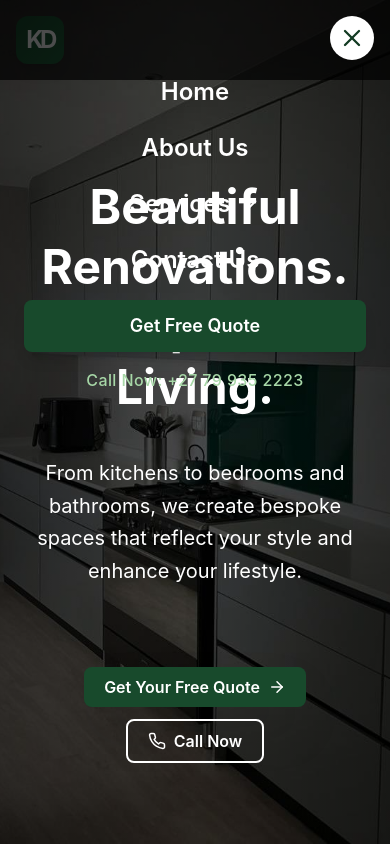
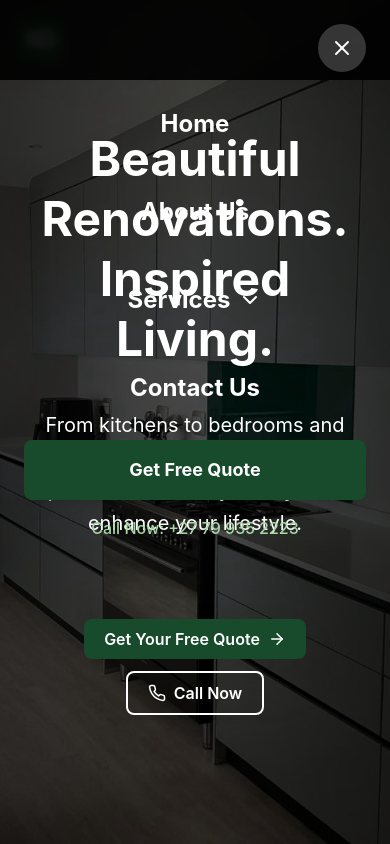
Before and after one commit to cloudmzansi/Kitchen-Designs-Interiors, a React (Vite) app: page / in a window 390 px wide. Both pictures are taken after a click on the button 354 px from the left and 40 px from the top of the page. Shown: the top 844 px of the page. Built offline with nearby package versions, Linux system fonts and the light colour scheme.

Commit message:
Fix mobile issues: desktop phone visibility, hero height, carousel swipe, mobile menu styling

```diff
--- a/src/components/Header.tsx
+++ b/src/components/Header.tsx
@@ -113,8 +113,8 @@ const Header = () => {
 
           {/* Contact Info & CTA */}
           <div className="hidden lg:flex items-center space-x-6">
-            <a href="tel:+27799352223" className="flex items-center space-x-2 font-semibold transition-colors duration-300 text-white">
-              <Phone size={16} className="text-white" />
+            <a href="tel:+27799352223" className={`flex items-center space-x-2 font-semibold transition-colors duration-300 ${phoneTextClasses}`}>
+              <Phone size={16} className={isScrolled ? 'text-forest-600' : 'text-white'} />
               <span>+27 79 935 2223</span>
             </a>
             <a
@@ -137,34 +137,101 @@ const Header = () => {
 
         {/* Mobile Menu */}
         {isMenuOpen && (
-          <div className="fixed inset-0 z-50 bg-black bg-opacity-70 flex flex-col">
-            <div className="flex justify-end p-4">
-              <button onClick={() => setIsMenuOpen(false)} className="p-2 rounded-full bg-white text-forest-800 shadow-lg focus:outline-none focus:ring-2 focus:ring-forest-700">
-                <X size={28} />
+          <div className="fixed inset-0 z-50 bg-black bg-opacity-90 backdrop-blur-sm">
+            <div className="flex justify-end p-6">
+              <button
+                onClick={() => setIsMenuOpen(false)}
+                className="p-3 rounded-full bg-white bg-opacity-20 text-white shadow-lg hover:bg-opacity-30 transition-all focus:outline-none focus:ring-2 focus:ring-white"
+              >
+                <X size={24} />
               </button>
             </div>
-            <nav className="flex-1 flex flex-col justify-center items-center space-y-6">
-              <a href="/#top" onClick={(e) => { handleScrollClick(e, 'top'); setIsMenuOpen(false); }} className="text-2xl font-semibold text-white hover:text-forest-300 transition-colors">Home</a>
-              <a href="/#about-us" onClick={(e) => { handleScrollClick(e, 'about-us'); setIsMenuOpen(false); }} className="text-2xl font-semibold text-white hover:text-forest-300 transition-colors">About Us</a>
-              <div className="w-full flex flex-col items-center">
-                <button onClick={() => setIsServicesOpen(!isServicesOpen)} className="flex items-center text-2xl font-semibold text-white hover:text-forest-300 transition-colors focus:outline-none">
-                  <span>Services</span>
-                  <ChevronDown size={22} className={`ml-2 transition-transform ${isServicesOpen ? 'rotate-180' : ''}`} />
-                </button>
-                {isServicesOpen && (
-                  <div className="mt-2 space-y-2">
-                    <Link to="/kitchens" onClick={() => setIsMenuOpen(false)} className="block text-lg text-white hover:text-forest-300 transition-colors">Kitchen Renovations</Link>
-                    <Link to="/bedrooms" onClick={() => setIsMenuOpen(false)} className="block text-lg text-white hover:text-forest-300 transition-colors">Bedroom Renovations</Link>
-                    <Link to="/bathrooms" onClick={() => setIsMenuOpen(false)} className="block text-lg text-white hover:text-forest-300 transition-colors">Bathroom Renovations</Link>
-                    <Link to="/commercial" onClick={() => setIsMenuOpen(false)} className="block text-lg text-white hover:text-forest-300 transition-colors">Commercial Renovations</Link>
-                  </div>
-                )}
+
+            <nav className="flex-1 flex flex-col justify-center items-center px-6">
+              <div className="w-full max-w-sm space-y-8">
+                <a
+                  href="/#top"
+                  onClick={(e) => { handleScrollClick(e, 'top'); setIsMenuOpen(false); }}
+                  className="block text-2xl font-bold text-white text-center hover:text-forest-300 transition-colors py-3"
+                >
+                  Home
+                </a>
+
+                <a
+                  href="/#about-us"
+                  onClick={(e) => { handleScrollClick(e, 'about-us'); setIsMenuOpen(false); }}
+                  className="block text-2xl font-bold text-white text-center hover:text-forest-300 transition-colors py-3"
+                >
+                  About Us
+                </a>
+
+                <div className="text-center">
+                  <button
+                    onClick={() => setIsServicesOpen(!isServicesOpen)}
+                    className="flex items-center justify-center w-full text-2xl font-bold text-white hover:text-forest-300 transition-colors py-3 focus:outline-none"
+                  >
+                    <span>Services</span>
+                    <ChevronDown size={24} className={`ml-2 transition-transform duration-200 ${isServicesOpen ? 'rotate-180' : ''}`} />
+                  </button>
+
+                  {isServicesOpen && (
+                    <div className="mt-4 space-y-3 bg-white bg-opacity-10 rounded-lg p-4">
+                      <Link
+                        to="/kitchens"
+                        onClick={() => setIsMenuOpen(false)}
+                        className="block text-lg text-white hover:text-forest-300 transition-colors py-2"
+                      >
+                        Kitchen Renovations
+                      </Link>
+                      <Link
+                        to="/bedrooms"
+                        onClick={() => setIsMenuOpen(false)}
+                        className="block text-lg text-white hover:text-forest-300 transition-colors py-2"
+                      >
+                        Bedroom Renovations
+                      </Link>
+                      <Link
+                        to="/bathrooms"
+                        onClick={() => setIsMenuOpen(false)}
+                        className="block text-lg text-white hover:text-forest-300 transition-colors py-2"
+                      >
+                        Bathroom Renovations
+                      </Link>
+                      <Link
+                        to="/commercial"
+                        onClick={() => setIsMenuOpen(false)}
+                        className="block text-lg text-white hover:text-forest-300 transition-colors py-2"
+                      >
+                        Commercial Renovations
+                      </Link>
+                    </div>
+                  )}
+                </div>
+
+                <a
+                  href="/#contact-section"
+                  onClick={(e) => { handleScrollClick(e, 'contact-section'); setIsMenuOpen(false); }}
+                  className="block text-2xl font-bold text-white text-center hover:text-forest-300 transition-colors py-3"
+                >
+                  Contact Us
+                </a>
               </div>
-              <a href="/#contact-section" onClick={(e) => { handleScrollClick(e, 'contact-section'); setIsMenuOpen(false); }} className="text-2xl font-semibold text-white hover:text-forest-300 transition-colors">Contact Us</a>
             </nav>
+
             <div className="p-6 flex flex-col items-center space-y-4">
-              <a href="/#contact-section" onClick={(e) => { handleScrollClick(e, 'contact-section'); setIsMenuOpen(false); }} className="w-full bg-forest-700 text-white text-lg font-semibold py-3 rounded-lg text-center shadow-lg hover:bg-forest-800 transition-colors">Get Free Quote</a>
-              <a href="tel:+27799352223" className="block text-center text-base text-forest-200 hover:text-white font-medium tracking-wide">Call Now: +27 79 935 2223</a>
+              <a
+                href="/#contact-section"
+                onClick={(e) => { handleScrollClick(e, 'contact-section'); setIsMenuOpen(false); }}
+                className="w-full max-w-sm bg-forest-700 text-white text-lg font-bold py-4 rounded-lg text-center shadow-lg hover:bg-forest-800 transition-colors"
+              >
+                Get Free Quote
+              </a>
+              <a
+                href="tel:+27799352223"
+                className="block text-center text-base text-forest-200 hover:text-white font-medium transition-colors"
+              >
+                Call Now: +27 79 935 2223
+              </a>
             </div>
           </div>
         )}
--- a/src/pages/Home.tsx
+++ b/src/pages/Home.tsx
@@ -35,6 +35,8 @@ const Home = () => {
   const [specialtyIndex, setSpecialtyIndex] = useState(0);
   const [testimonialIndex, setTestimonialIndex] = useState(0);
   const [isMobile, setIsMobile] = useState(false);
+  const [touchStart, setTouchStart] = useState(0);
+  const [touchEnd, setTouchEnd] = useState(0);
 
   useEffect(() => {
     const checkMobile = () => {
@@ -46,6 +48,34 @@ const Home = () => {
 
     return () => window.removeEventListener('resize', checkMobile);
   }, []);
+
+  // Minimum swipe distance (in px)
+  const minSwipeDistance = 50;
+
+  const onTouchStart = (e: React.TouchEvent) => {
+    setTouchEnd(0);
+    setTouchStart(e.targetTouches[0].clientX);
+  };
+
+  const onTouchMove = (e: React.TouchEvent) => {
+    setTouchEnd(e.targetTouches[0].clientX);
+  };
+
+  const onTouchEnd = (type: 'specialties' | 'testimonials') => {
+    if (!touchStart || !touchEnd) return;
+    const distance = touchStart - touchEnd;
+    const isLeftSwipe = distance > minSwipeDistance;
+    const isRightSwipe = distance < -minSwipeDistance;
+
+    if (isLeftSwipe) {
+      if (type === 'specialties') nextSpecialty();
+      if (type === 'testimonials') nextTestimonial();
+    }
+    if (isRightSwipe) {
+      if (type === 'specialties') prevSpecialty();
+      if (type === 'testimonials') prevTestimonial();
+    }
+  };
 
   const handleSubmit = async (event: React.FormEvent<HTMLFormElement>) => {
     event.preventDefault();
@@ -177,7 +207,7 @@ const Home = () => {
   return (
     <div className="bg-white">
       {/* Hero Section */}
-      <section className="relative h-screen min-h-screen flex flex-col items-center justify-center text-center overflow-hidden">
+      <section className="relative min-h-screen flex flex-col items-center justify-center text-center overflow-hidden">
         <div className="absolute inset-0 z-0">
           <img
             src={heroBg}
@@ -186,9 +216,9 @@ const Home = () => {
           />
           <div className="absolute inset-0 bg-gradient-to-r from-black/60 via-black/40 to-black/60"></div>
         </div>
-        <div className="relative z-10 container mx-auto px-4 flex flex-col items-center justify-center h-full">
-          <div className="max-w-4xl mx-auto flex flex-col items-center justify-center h-full py-16 md:py-24 gap-8 md:gap-12">
-            <h1 className="text-5xl md:text-7xl font-bold leading-tight mb-2 md:mb-4 mt-24 md:mt-40">
+        <div className="relative z-10 container mx-auto px-4 flex flex-col items-center justify-center min-h-screen">
+          <div className="max-w-4xl mx-auto flex flex-col items-center justify-center py-16 md:py-24 gap-8 md:gap-12">
+            <h1 className="text-5xl md:text-7xl font-bold leading-tight mb-2 md:mb-4">
               <span className="text-white">Beautiful Renovations.</span>
               <span className="block text-white">Inspired Living.</span>
             </h1>
@@ -312,7 +342,12 @@ const Home = () => {
               </div>
             </div>
 
-            <div className="max-w-4xl mx-auto">
+            <div
+              className="max-w-4xl mx-auto"
+              onTouchStart={onTouchStart}
+              onTouchMove={onTouchMove}
+              onTouchEnd={() => onTouchEnd('specialties')}
+            >
               <div className="grid grid-cols-1 gap-x-12 gap-y-16">
                 {services.slice(specialtyIndex, specialtyIndex + 1).map((service, index) => (
                   <div key={index} className="group text-left">
@@ -426,7 +461,12 @@ const Home = () => {
               </div>
             </div>
 
-            <div className="grid grid-cols-1 gap-8">
+            <div
+              className="grid grid-cols-1 gap-8"
+              onTouchStart={onTouchStart}
+              onTouchMove={onTouchMove}
+              onTouchEnd={() => onTouchEnd('testimonials')}
+            >
               {testimonials.slice(testimonialIndex, testimonialIndex + 1).map((testimonial, index) => (
                 <div key={index} className="bg-white rounded-2xl p-8 flex flex-col items-center text-center shadow-lg transform hover:-translate-y-2 transition-transform duration-300">
                   <div className="text-forest-500 mb-4">
```
